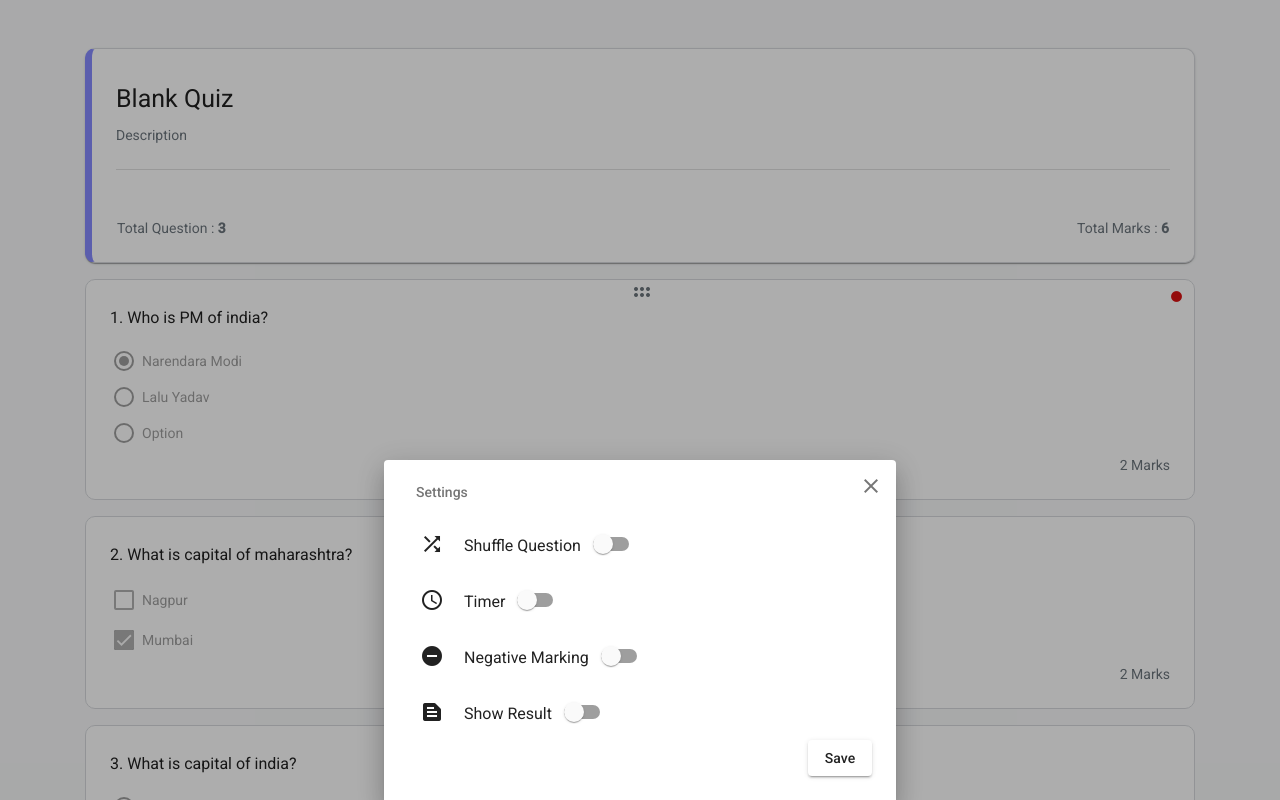
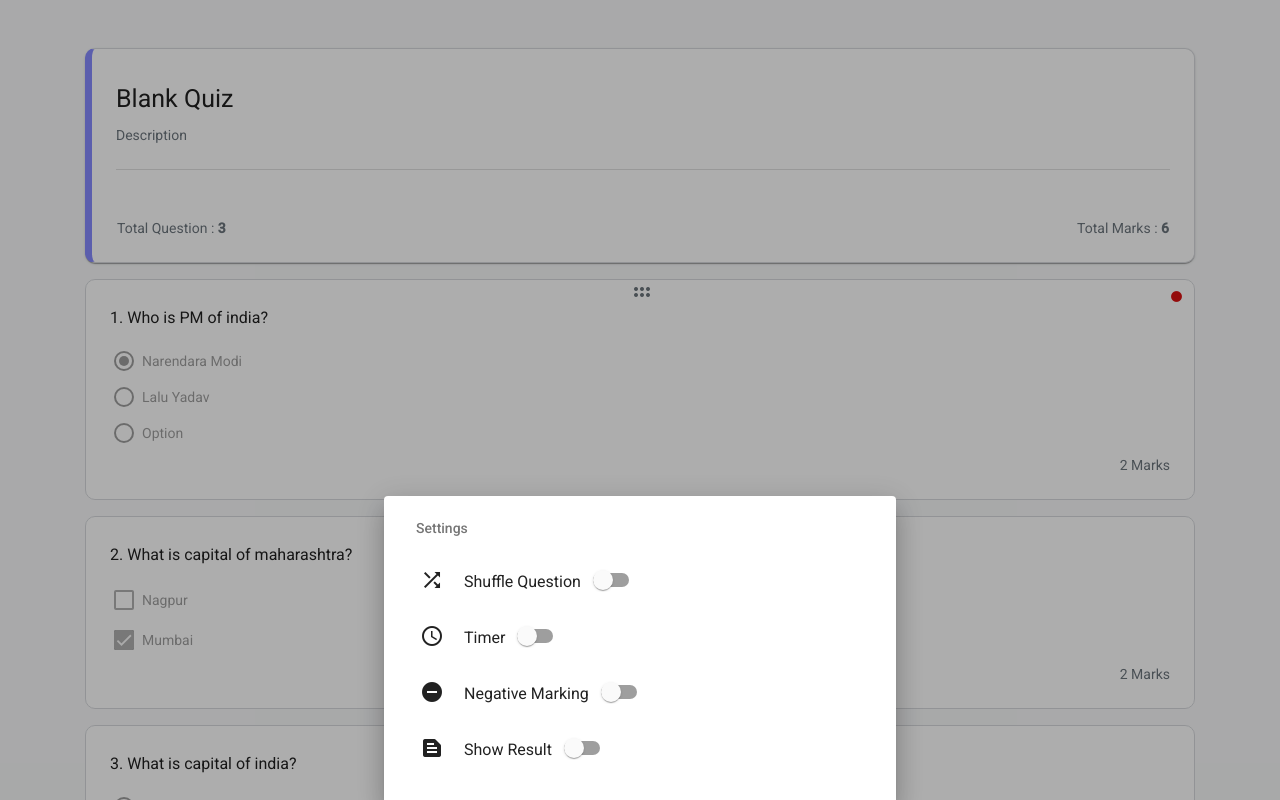
Before and after one commit to ShastrakarAkshay/Examize, an Angular app: page / in a window 1280 px wide. Both pictures are taken after a click on the button "settings". Built offline with nearby package versions, Linux system fonts and the light colour scheme.

Commit message:
setting panel updated

```diff
--- a/src/app/question-bank/question-bank.component.scss
+++ b/src/app/question-bank/question-bank.component.scss
@@ -72,13 +72,13 @@
 }
 
 .app-settings-panel {
-    .close-settings {
-        position: absolute;
-        right: 5px;
-        top: 5px;
-    }
     .minute-field {
         font-size: 12px;
         width: 60px;
     }
+    .settings-btn {
+        position: absolute;
+        top: 15px;
+        right: 15px;
+    }
 }
--- a/src/app/question-bank/question-bank.component.ts
+++ b/src/app/question-bank/question-bank.component.ts
@@ -220,7 +220,9 @@ export class QuestionBankComponent implements OnInit {
       data: this.quizData.settings
     });
     settingsPanel.afterDismissed().subscribe(res => {
-      this.quizData.settings = res;
+      if (res) {
+        this.quizData.settings = res;
+      }
     })
   }
 
@@ -245,8 +247,8 @@ export class QuestionBankSettings implements OnInit {
     this.settings = this.data;
   }
 
-  settingsDismiss() {
-    this._bottomSheetRef.dismiss(this.settings);
+  settingsDismiss(data: any) {
+    this._bottomSheetRef.dismiss(data);
   }
 
 }
--- a/src/app/question-bank/settings.component.html
+++ b/src/app/question-bank/settings.component.html
@@ -2,15 +2,12 @@
     <mat-list>
         <div mat-subheader class="header">
             <span>Settings</span>
-            <button mat-icon-button color="basic" class="btn-hover close-settings" (click)="settingsDismiss()">
-                <mat-icon>close</mat-icon>
-            </button>
         </div>
         <mat-list-item>
             <mat-icon mat-list-icon>shuffle</mat-icon>
             <div mat-line>
                 Shuffle Question
-                <mat-slide-toggle color="primary" class="ml-2"> </mat-slide-toggle>
+                <mat-slide-toggle color="primary" class="ml-2" [(ngModel)]="settings.shuffleQuestions"> </mat-slide-toggle>
             </div>
         </mat-list-item>
         <mat-list-item>
@@ -28,18 +25,18 @@
             <mat-icon mat-list-icon>remove_circle</mat-icon>
             <div mat-line>
                 Negative Marking
-                <mat-slide-toggle color="primary" class="ml-2"> </mat-slide-toggle>
+                <mat-slide-toggle color="primary" class="ml-2" [(ngModel)]="settings.negativeMarking"> </mat-slide-toggle>
             </div>
         </mat-list-item>
         <mat-list-item>
             <mat-icon mat-list-icon>text_snippet</mat-icon>
             <div mat-line>
                 Show Result
-                <mat-slide-toggle color="primary" class="ml-2"> </mat-slide-toggle>
+                <mat-slide-toggle color="primary" class="ml-2" [(ngModel)]="settings.showResult"> </mat-slide-toggle>
             </div>
         </mat-list-item>
     </mat-list>
-    <div class="pr-2 text-right">
-        <button mat-raised-button color="basic" (click)="settingsDismiss()">Save</button>
+    <div class="pr-2 text-right" *ngIf="false">
+        <button mat-raised-button color="basic" class="settings-btn" (click)="settingsDismiss(settings)">Save</button>
     </div>
 </div>
```
